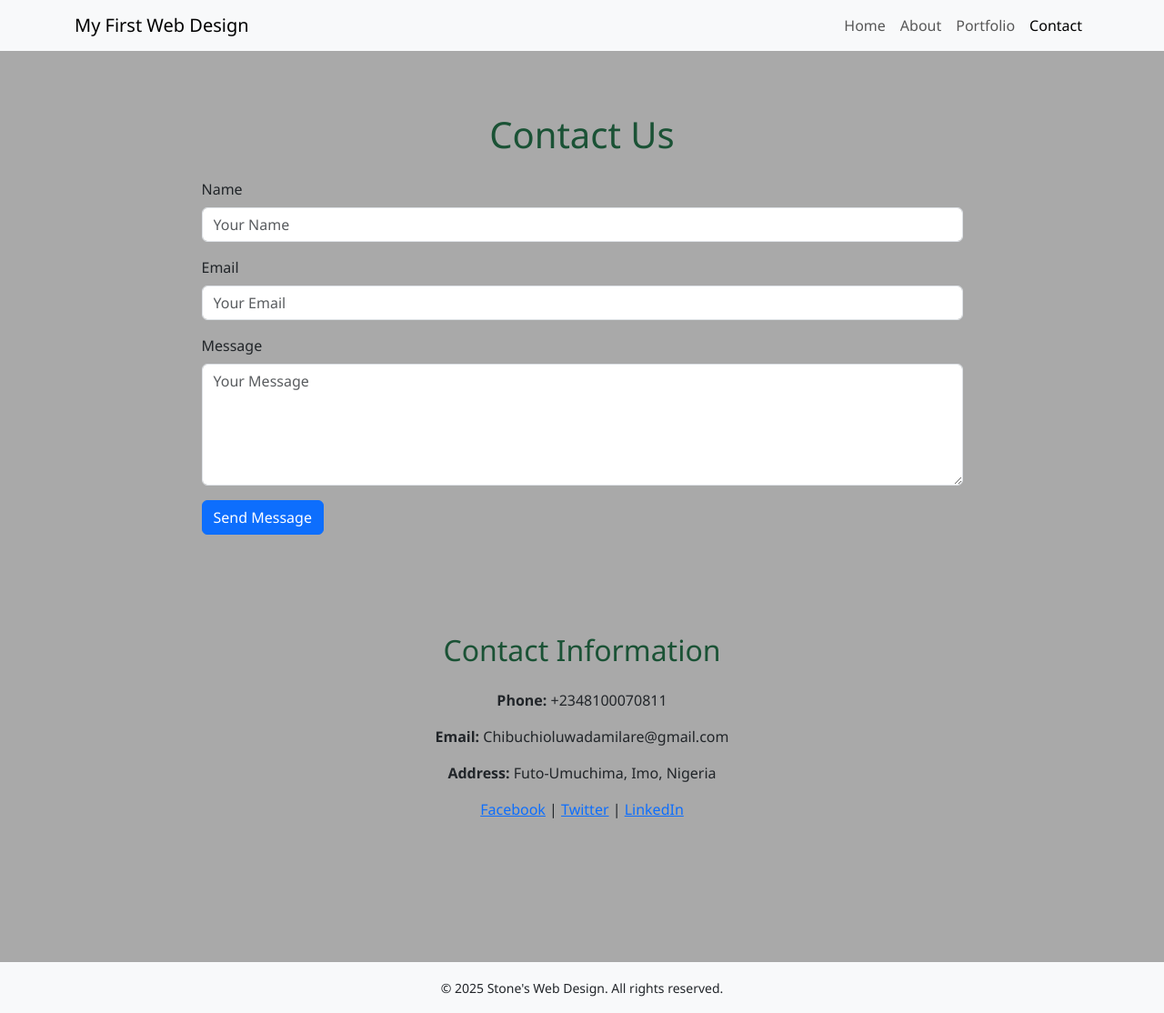
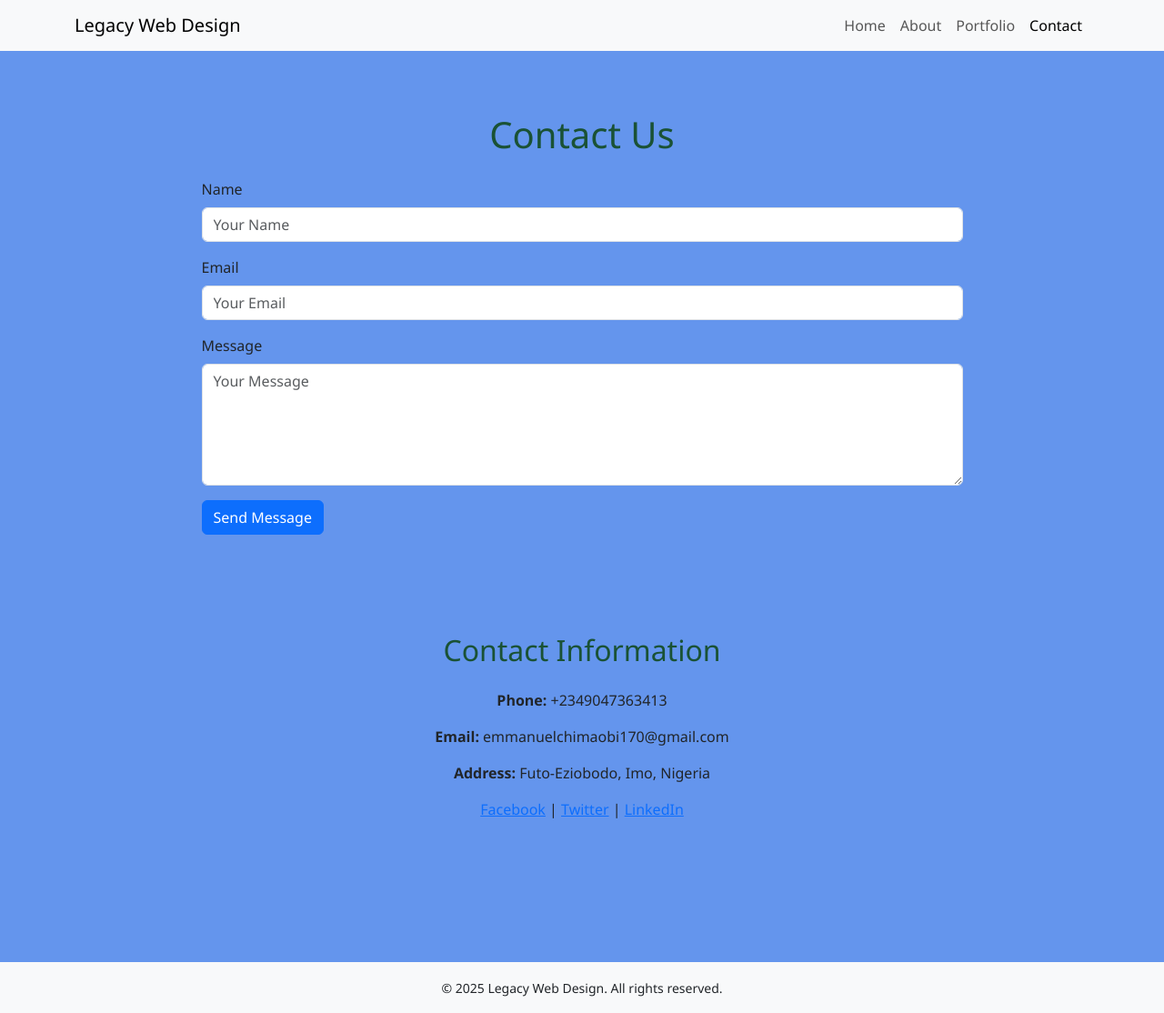
Before and after one commit to marvric/My-First-Web-Design, a plain HTML site: page contact.html in a window 1280 px wide. Shown: the whole page at 91% size. Drawn offline with nearby package versions, Linux system fonts and the light colour scheme.

Commit message:
Add files via upload

```diff
--- a/contact.html
+++ b/contact.html
@@ -3,7 +3,7 @@
 <head>
   <meta charset="UTF-8">
   <meta name="viewport" content="width=device-width, initial-scale=1">
-  <title>Contact | Stone's Web Design</title>
+  <title>Contact | Legacy Web Design</title>
   <link href="https://cdn.jsdelivr.net/npm/bootstrap@5.3.2/dist/css/bootstrap.min.css" rel="stylesheet">
   <link rel="stylesheet" href="css/style.css">
 </head>
@@ -12,7 +12,7 @@
 <!-- Navbar -->
 <nav class="navbar navbar-expand-lg navbar-light bg-light sticky-top">
   <div class="container">
-    <a class="navbar-brand" href="index.html">My First Web Design</a>
+    <a class="navbar-brand" href="index.html">Legacy Web Design</a>
     <button class="navbar-toggler" type="button" data-bs-toggle="collapse" data-bs-target="#navbarNav">
       <span class="navbar-toggler-icon"></span>
     </button>
@@ -48,9 +48,9 @@
   <section class="container my-5">
     <h2 class="text-center mb-4">Contact Information</h2>
     <div class="text-center">
-      <p><strong>Phone:</strong> +2348100070811</p>
-      <p><strong>Email:</strong> Chibuchioluwadamilare@gmail.com</p>
-      <p><strong>Address:</strong> Futo-Umuchima, Imo, Nigeria</p>
+      <p><strong>Phone:</strong> +2349047363413</p>
+      <p><strong>Email:</strong> emmanuelchimaobi170@gmail.com</p>
+      <p><strong>Address:</strong> Futo-Eziobodo, Imo, Nigeria</p>
       <div class="mt-3">
         <a href="https://www.facebook.com/" target="_blank">Facebook</a> |
         <a href="https://www.twitter.com/" target="_blank">Twitter</a> |
@@ -62,7 +62,7 @@
 </section>
 
 <footer class="bg-light text-center py-3">
-  <small>© 2025 Stone's Web Design. All rights reserved.</small>
+  <small>© 2025 Legacy Web Design. All rights reserved.</small>
 </footer>
 
 <script src="https://code.jquery.com/jquery-3.6.0.min.js"></script>
--- a/css/style.css
+++ b/css/style.css
@@ -2,7 +2,7 @@
 
 body {
   font-family: 'Segoe UI', Tahoma, Geneva, Verdana, sans-serif;
-  background-color: darkgrey; /* Light background */
+  background-color: cornflowerblue; /* Light background */
 }
 
 h1, h2, h3 {
```
Also changed, not shown: about.html (+4 -4 lines), index.html (+4 -4 lines), portfolio.html (+3 -3 lines).
